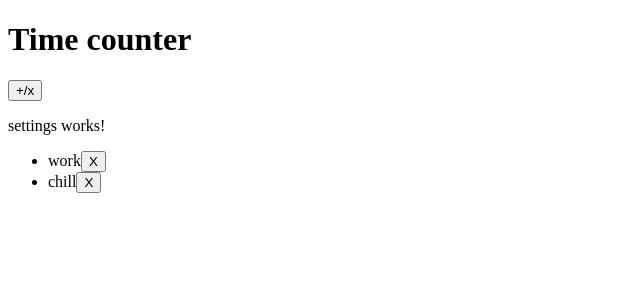
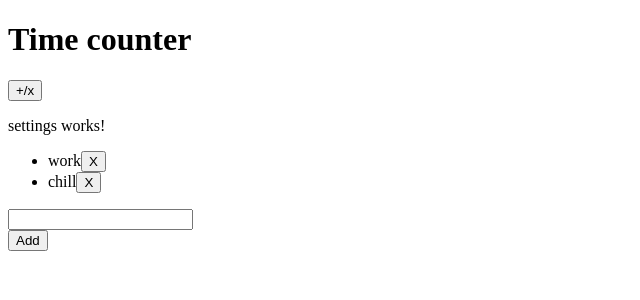
Before and after one commit to gennadytabala/time-counter, an Angular app: page / in a window 1280 px wide. Both pictures are taken after a click on the button "+/x". Shown: the top 300 px of the page, without its empty margins (0-640 px from the left). Built offline with nearby package versions, Linux system fonts and the light colour scheme.

Commit message:
adding new activity done

```diff
--- a/src/app/settings/settings.component.html
+++ b/src/app/settings/settings.component.html
@@ -4,3 +4,9 @@
     <app-counter-settings [name]="counter.name"></app-counter-settings>
   </li>
 </ul>
+<form (ngSubmit)="add(counterForm.value)" #counterForm="ngForm">
+  <div>
+    <input name="name" ngModel>
+  </div>
+  <button type="submit">Add</button>
+</form>
--- a/src/app/settings/settings.component.ts
+++ b/src/app/settings/settings.component.ts
@@ -13,9 +13,13 @@ export class SettingsComponent {
   counters$!: Observable<Counter[]>;
   constructor(private dashboardService: DashboardService) { }
 
+  add(counter: { name: string }) {
+    console.log(counter);
+    this.dashboardService.add({ name: counter.name, period: 0 });
+
+  }
+
   ngOnInit() {
     this.counters$ = this.dashboardService.get();
   }
-
-
 }
```
